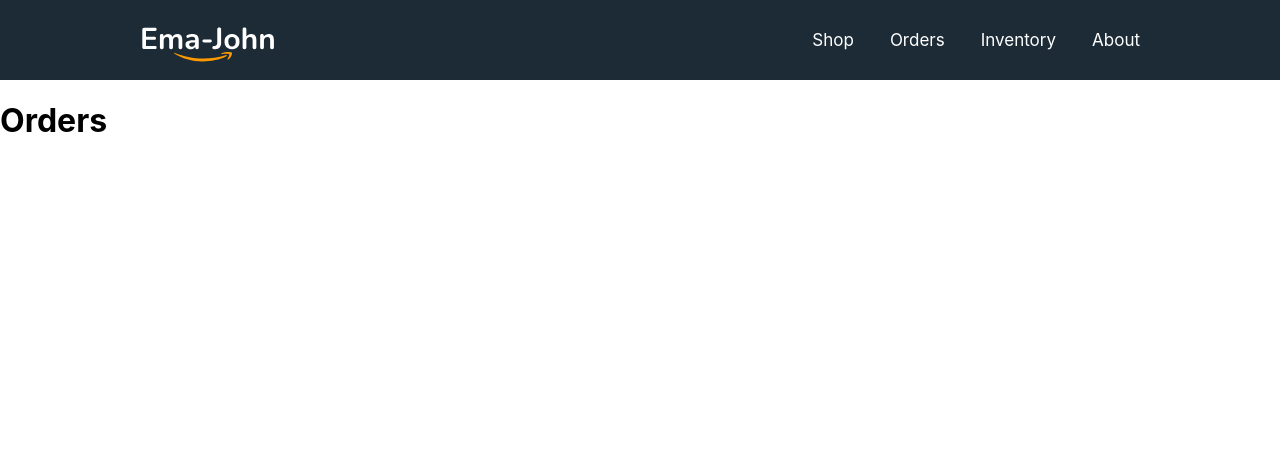
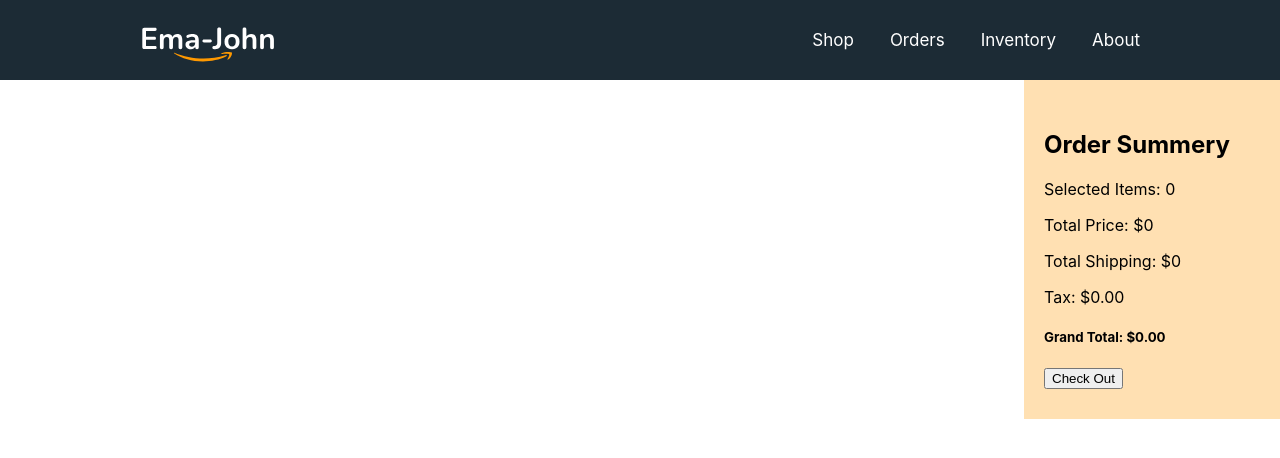
Before and after one commit to Junayet10135/ema-jhon-48, a React (Create React App) app: page /orders in a window 1280 px wide. Shown: the top 458 px of the page. Built offline with nearby package versions, Linux system fonts and the light colour scheme.

Commit message:
custom hook

```diff
--- a/src/components/Header/Header.js
+++ b/src/components/Header/Header.js
@@ -1,4 +1,5 @@
 import React from 'react';
+import { Link } from 'react-router-dom';
 
 import logo from '../../images/Logo.svg'
 import './Header.css'
@@ -8,10 +9,10 @@ const Header = () => {
         <nav className='header-nav'>
           <img src={logo} alt="" />
           <div>
-              <a href="/shop">Shop</a>
-              <a href="/orders">Orders</a>
-              <a href="/inventory">Inventory</a>
-              <a href="/about">About</a>
+              <Link to="/shop">Shop</Link>
+              <Link to="/orders">Orders</Link>
+              <Link to="/inventory">Inventory</Link>
+              <Link to="/about">About</Link>
           </div>
         </nav>
     );
--- a/src/components/Orders/Orders.css
+++ b/src/components/Orders/Orders.css
@@ -0,0 +1,3 @@
+.Review-container{
+    margin: 0 auto;
+}
--- a/src/components/Orders/Orders.js
+++ b/src/components/Orders/Orders.js
@@ -1,10 +1,42 @@
 import React from 'react';
+import './Orders.css'
+import useCart from '../../hooks/useCart';
+import useProducts from '../../hooks/useProducts';
+import Cart from '../cart/Cart';
+import ReviewItem from '../ReviweItem/ReviewItem';
+import { removeFromDb } from '../../utilities/fakedb';
+import { Link } from 'react-router-dom';
 
 const Orders = () => {
+
+    const [products, setProducts] = useProducts();
+    const [cart, setCart] = useCart(products);
+    const handleRemoveProduct = product =>{
+        const rest = cart.filter(pd => pd.id !== product.id);
+        setCart(rest);
+        removeFromDb(product.id);
+    }
     return (
-        <div>
-            <h1>Orders</h1>
+        <div className='shop-container'>
+            <div className="Review-container">
+                {
+                    cart.map(product=><ReviewItem
+                        key={product.id}
+                        product = {product}
+                        handleRemoveProduct={handleRemoveProduct}
+                    ></ReviewItem>)
+                }
+            </div>
+            <div className="cart-container">
+                <Cart cart={cart}>
+                    <Link to="/inventory">
+                        <button>Check Out</button>
+                    </Link>
+                </Cart>
+
+            </div>
         </div>
+
     );
 };
 
--- /dev/null
+++ b/src/components/ReviweItem/ReviewItem.css
@@ -0,0 +1,40 @@
+.review-item{
+    border: 1px solid #95A0A7;
+    box-sizing: border-box;
+    border-radius: 8px;
+    padding: 8px;
+    margin-top: 21px;
+    width: 571px;
+    display: flex;
+}
+.review-item img {
+    width: 91px;
+
+}
+.review-item-details-container{
+    width: 100%;
+    display: flex;
+    align-items: center;
+    justify-content: space-between;
+}
+.review-item-details{
+    margin-left: 5px;
+    margin-right: 5px;
+}
+.review-item-details p{
+    margin: 0px;
+
+}
+.delete-btn{
+    background-color: rgba(235, 87, 87, 0.3);
+    border: none;
+    border-radius: 50%;
+    height: 55px;
+    width: 55px;
+    cursor: pointer;
+}
+.delete-icon{
+    color: #EB5757;
+    font-size: 27px;
+
+}
--- /dev/null
+++ b/src/components/ReviweItem/ReviewItem.js
@@ -0,0 +1,35 @@
+import { faDeleteLeft, faTrashAlt } from '@fortawesome/free-solid-svg-icons';
+import { FontAwesomeIcon } from '@fortawesome/react-fontawesome';
+import React from 'react';
+import './ReviewItem.css'
+
+const ReviewItem = (props) => {
+    const { product, handleRemoveProduct } = props;
+
+    const {name, img, price, shipping, quantity} = product;
+    return (
+        <div className='review-item'>
+           <div>
+                <img src={img} alt="" />
+           </div>
+           <div className='review-item-details-container'>
+                <div className="review-item-details">
+                    <p className='product-name' title={name}>
+                    {name.length > 20 ? name.slice(0,20) + '...' : name}
+                    </p>
+                    <p><span className='orange-color'>Price: ${price}</span></p>
+                    <p><small>Shipping: ${shipping}</small></p>
+                    <p><small>Quantity: {quantity}</small></p>
+                </div>
+                <div className="delete-container">
+                    <button className='delete-btn' onClick={() => handleRemoveProduct(product)}>
+                    <FontAwesomeIcon className='delete-icon' icon={faTrashAlt}></FontAwesomeIcon>
+                    </button>
+                </div>
+           </div>
+
+        </div>
+    );
+};
+
+export default ReviewItem;
--- a/src/components/Shop/Shop.js
+++ b/src/components/Shop/Shop.js
@@ -1,17 +1,23 @@
 import React, { useEffect, useState } from 'react';
+import { Link } from 'react-router-dom';
+import useProducts from '../../hooks/useProducts';
 import { addToDb, getStoredCart } from '../../utilities/fakedb';
 import Cart from '../cart/Cart';
 import Product from '../product/Product';
 import './Shop.css'
 
 const Shop = () => {
-    const [products, setProducts] = useState([]);
+
+    /* const [products, setProducts] = useState([]); */
+    const [products, setProducts] = useProducts();
+
     const [cart, setCart] = useState([]);
-    useEffect(() =>{
+
+    /* useEffect(() =>{
         fetch('products.json')
         .then(res => res.json())
         .then(data => setProducts (data))
-    },[]);
+    },[]); */
 
     useEffect(()=>{
         const storedCart = getStoredCart();
@@ -57,8 +63,11 @@ const Shop = () => {
            </div>
            <div className="cart-container">
                <Cart
-               cart = {cart}
-               ></Cart>
+               cart = {cart}>
+               <Link to="/orders">
+                    <button>Review Order</button>
+               </Link>
+               </Cart>
            </div>
         </div>
     );
--- a/src/components/cart/Cart.js
+++ b/src/components/cart/Cart.js
@@ -1,7 +1,8 @@
 import React from 'react';
 import './Cart.css'
 
-const Cart = ({cart}) => {
+const Cart = (props) => {
+    const { cart } = props;
     let total = 0;
     let shipping = 0;
     let quantity = 0;
@@ -22,6 +23,7 @@ const Cart = ({cart}) => {
              <p>Total Shipping: ${shipping}</p>
              <p>Tax: ${tax}</p>
              <h5>Grand Total: ${grandTotal.toFixed(2)}</h5>
+             {props.children}
         </div>
     );
 };
--- /dev/null
+++ b/src/hooks/useCart.js
@@ -0,0 +1,24 @@
+import { useEffect, useState } from "react"
+import { getStoredCart } from "../utilities/fakedb";
+
+const useCart = (products) =>{
+    const [cart, setCart] = useState([]);
+
+    useEffect(()=>{
+        const storedCart = getStoredCart();
+        const savedCart = [];
+        for (const id in storedCart){
+            const addedProduct = products.find(product => product.id === id);
+            if (addedProduct) {
+                const quantity = storedCart[id];
+                addedProduct.quantity = quantity;
+                savedCart.push(addedProduct);
+            }
+        }
+        setCart(savedCart);
+    },[products]);
+
+    return [cart, setCart] ;
+}
+
+export default useCart;
--- /dev/null
+++ b/src/hooks/useProducts.js
@@ -0,0 +1,16 @@
+import { useEffect, useState } from "react"
+
+const useProducts = () =>{
+
+    const [products, setProducts] = useState([]);
+
+    useEffect(()=>{
+        fetch('products.json')
+        .then(res => res.json())
+        .then(data => setProducts(data));
+    },[]);
+
+    return [products, setProducts];
+}
+
+export default useProducts;
```
